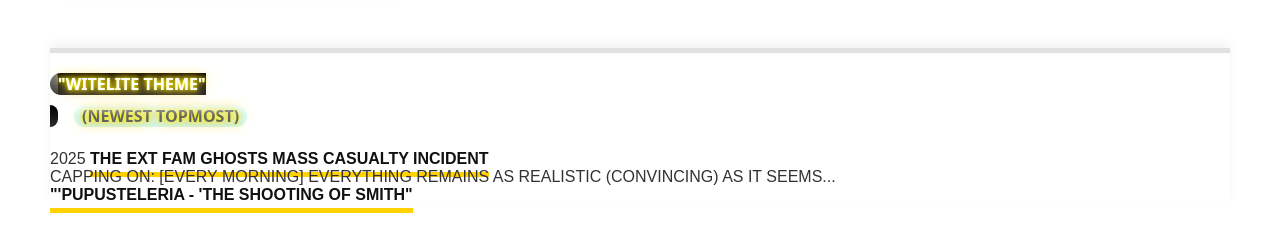
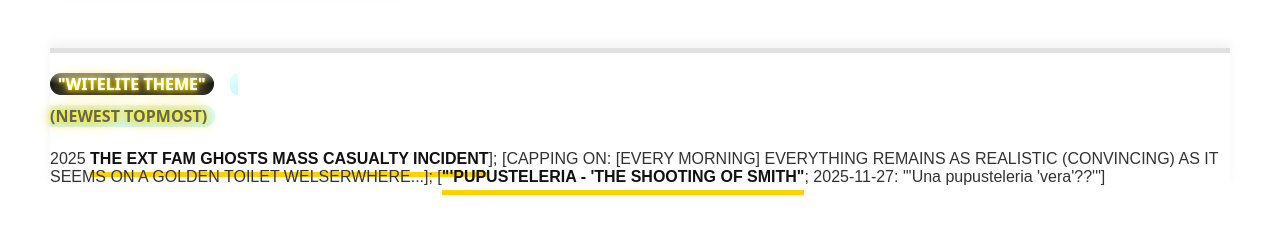
Before and after one commit to EFI-1/WITELITE, a plain HTML site: page index.html in a window 1280 px wide. Shown: the part 812-1064 px from the top of the page. Drawn offline with Linux system fonts and the light colour scheme; a web font is replaced by a local one.

Commit message:
Update index.html

```diff
--- a/index.html
+++ b/index.html
@@ -150,7 +150,7 @@
                  0 0 5PX #FFFF00,
                  0 0 10PX #F0C332,  /* GOLDEN GLOW */
                  0 0 15PX #F0C332;">
-    "WITELITE THEME" <br>
+    "WITELITE THEME"
     <SPAN STYLE="POSITION:ABSOLUTE; TOP:0; LEFT:0; RIGHT:0; HEIGHT:50%;
                  BORDER-RADIUS:9999PX;
                  BACKGROUND:LINEAR-GRADIENT(TO BOTTOM,RGBA(255,255,255,0.5),RGBA(255,255,255,0));
@@ -169,19 +169,14 @@
                  0 0 5PX #FFFF00,
                  0 0 10PX #F0C332,  /* GOLDEN GLOW */
                  0 0 15PX #F0C332;">
-    (NEWEST TOPMOST)
+    <br> (NEWEST TOPMOST)
     <SPAN STYLE="POSITION:ABSOLUTE; TOP:0; LEFT:0; RIGHT:0; HEIGHT:50%;
                  BORDER-RADIUS:9999PX;
                  BACKGROUND:LINEAR-GRADIENT(TO BOTTOM,RGBA(255,255,255,0.5),RGBA(255,255,255,0));
                  POINTER-EVENTS:NONE;"></SPAN>
   </SPAN>
 </P>
-    <BR>
-    2025 <A HREF="https://efi-1.github.io/_The-EXT-FAM-GHOSTS-REUNION/">THE EXT FAM GHOSTS MASS CASUALTY INCIDENT</A>
-    <BR>
-    CAPPING ON: [EVERY MORNING] EVERYTHING REMAINS AS REALISTIC (CONVINCING) AS IT SEEMS...
-    <BR>
-    <A HREF="https://drive.google.com/file/d/1_LgUTHuGXnhTHFrlb5rTREh6USvWyycK">"'PUPUSTELERIA - 'THE SHOOTING OF SMITH"</A>
+    <BR> 2025 <A HREF="https://efi-1.github.io/_The-EXT-FAM-GHOSTS-REUNION/">THE EXT FAM GHOSTS MASS CASUALTY INCIDENT</A>]; [CAPPING ON: [EVERY MORNING] EVERYTHING REMAINS AS REALISTIC (CONVINCING) AS IT SEEMS ON A GOLDEN TOILET WELSERWHERE...]; [<A HREF="https://drive.google.com/file/d/1_LgUTHuGXnhTHFrlb5rTREh6USvWyycK">"'PUPUSTELERIA - 'THE SHOOTING OF SMITH"</A>; 2025-11-27: "'Una pupusteleria 'vera'??'"]
     <BR>
   </FOOTER>
 </BODY>
```
